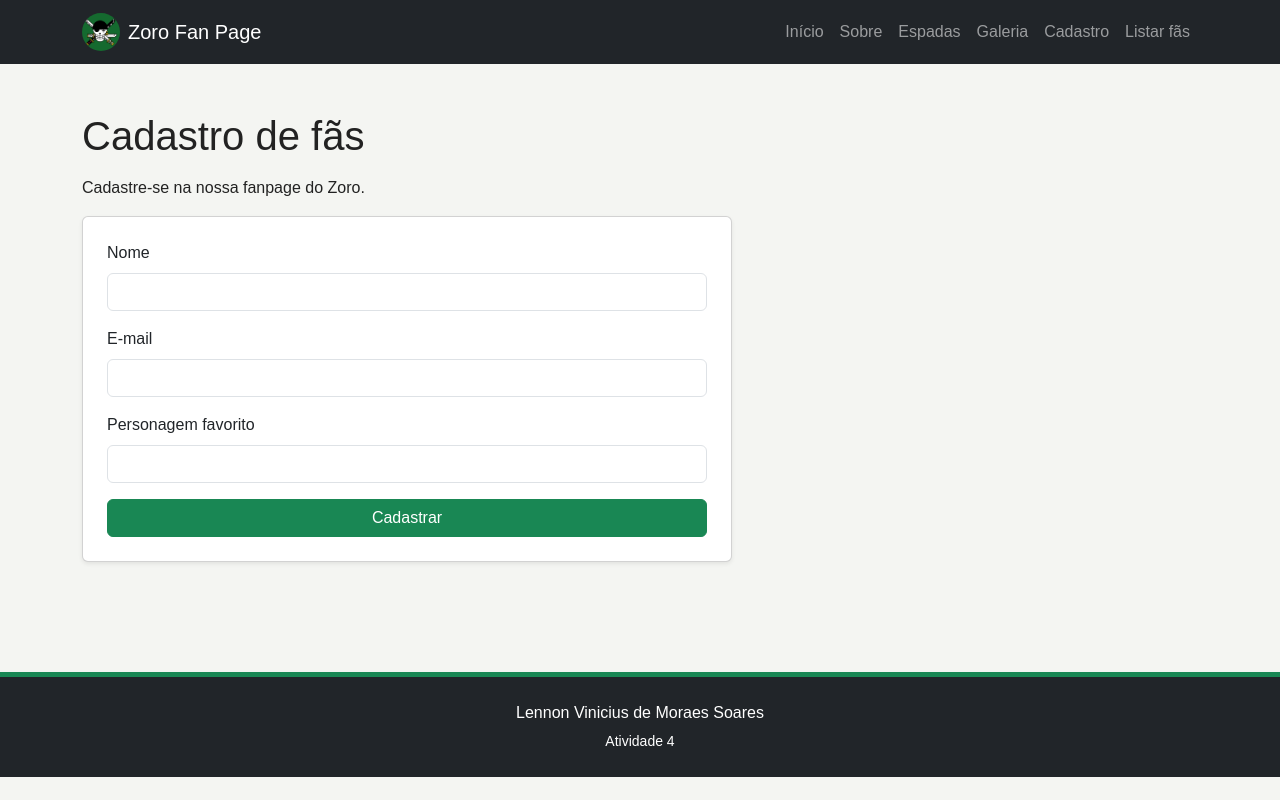
After one commit to LennonVinicius/fanpagezoro, a Flask app: page /cadastro in a window 1280 px wide. The commit adds this page. Run offline with Flask 3, Linux system fonts and the light colour scheme; some libraries are stand-ins or nearby versions.

Commit message:
Adiciona cadastro e listagem com MySQL

```diff
--- a/app.py
+++ b/app.py
@@ -1,22 +1,91 @@
-from flask import Flask, render_template
+import os
 
+import pymysql
+from dotenv import load_dotenv
+from flask import Flask, redirect, render_template, request, url_for
+
+load_dotenv()
 app = Flask(__name__)
+
+
+def conectar_banco():
+    return pymysql.connect(
+        host=os.getenv('DB_HOST'),
+        port=int(os.getenv('DB_PORT', '3306')),
+        user=os.getenv('DB_USER'),
+        password=os.getenv('DB_PASSWORD'),
+        database=os.getenv('DB_NAME'),
+        charset='utf8mb4',
+        cursorclass=pymysql.cursors.DictCursor,
+        connect_timeout=5,
+    )
+
 
 @app.route('/')
 def inicio():
     return render_template('index.html', titulo='Início')
 
+
 @app.route('/sobre')
 def sobre():
     return render_template('sobre.html', titulo='Sobre')
+
 
 @app.route('/espadas')
 def espadas():
     return render_template('espadas.html', titulo='Espadas')
 
+
 @app.route('/galeria')
 def galeria():
     return render_template('galeria.html', titulo='Galeria')
 
+
+@app.route('/cadastro', methods=['GET', 'POST'])
+def cadastro():
+    if request.method == 'POST':
+        nome = request.form.get('nome', '').strip()
+        email = request.form.get('email', '').strip()
+        personagem = request.form.get('personagem_favorito', '').strip()
+
+        if not nome or not email or not personagem:
+            return render_template(
+                'cadastro.html',
+                titulo='Cadastro',
+                erro='Preencha todos os campos.',
+                nome=nome,
+                email=email,
+                personagem=personagem,
+            ), 400
+
+        conexao = conectar_banco()
+        try:
+            with conexao.cursor() as cursor:
+                cursor.execute(
+                    'INSERT INTO fas (nome, email, personagem_favorito) VALUES (%s, %s, %s)',
+                    (nome, email, personagem),
+                )
+            conexao.commit()
+        finally:
+            conexao.close()
+
+        return redirect(url_for('listar', cadastrado=1))
+
+    return render_template('cadastro.html', titulo='Cadastro')
+
+
+@app.route('/listar')
+def listar():
+    conexao = conectar_banco()
+    try:
+        with conexao.cursor() as cursor:
+            cursor.execute('SELECT id, nome, email, personagem_favorito FROM fas ORDER BY id DESC')
+            fas = cursor.fetchall()
+    finally:
+        conexao.close()
+
+    return render_template('listar.html', titulo='Fãs cadastrados', fas=fas)
+
+
 if __name__ == '__main__':
     app.run(host='0.0.0.0', port=5000)
--- a/requirements.txt
+++ b/requirements.txt
@@ -1 +1,3 @@
 Flask==3.1.2
+PyMySQL==1.1.2
+python-dotenv==1.1.1
--- a/templates/base.html
+++ b/templates/base.html
@@ -23,6 +23,8 @@
           <li class="nav-item"><a class="nav-link" href="{{ url_for('sobre') }}">Sobre</a></li>
           <li class="nav-item"><a class="nav-link" href="{{ url_for('espadas') }}">Espadas</a></li>
           <li class="nav-item"><a class="nav-link" href="{{ url_for('galeria') }}">Galeria</a></li>
+          <li class="nav-item"><a class="nav-link" href="{{ url_for('cadastro') }}">Cadastro</a></li>
+          <li class="nav-item"><a class="nav-link" href="{{ url_for('listar') }}">Listar fãs</a></li>
         </ul>
       </div>
     </div>
@@ -34,8 +36,8 @@
 
   <footer class="bg-dark text-white text-center py-4 mt-5">
     <div class="container">
-      <p class="mb-1">Lennon Moraes</p>
-      <small>Atividade 3 - Flask na AWS</small>
+      <p class="mb-1">Lennon Vinicius de Moraes Soares</p>
+      <small>Atividade 4</small>
     </div>
   </footer>
 
--- /dev/null
+++ b/templates/cadastro.html
@@ -0,0 +1,28 @@
+{% extends 'base.html' %}
+
+{% block conteudo %}
+<section class="container py-5 min-page">
+  <h1 class="mb-3">Cadastro de fãs</h1>
+  <p>Cadastre-se na nossa fanpage do Zoro.</p>
+
+  {% if erro %}
+  <div class="alert alert-danger">{{ erro }}</div>
+  {% endif %}
+
+  <form method="POST" action="{{ url_for('cadastro') }}" class="card p-4 shadow-sm" style="max-width: 650px;">
+    <div class="mb-3">
+      <label for="nome" class="form-label">Nome</label>
+      <input id="nome" name="nome" class="form-control" maxlength="100" value="{{ nome or '' }}" required>
+    </div>
+    <div class="mb-3">
+      <label for="email" class="form-label">E-mail</label>
+      <input id="email" name="email" type="email" class="form-control" maxlength="150" value="{{ email or '' }}" required>
+    </div>
+    <div class="mb-3">
+      <label for="personagem_favorito" class="form-label">Personagem favorito</label>
+      <input id="personagem_favorito" name="personagem_favorito" class="form-control" maxlength="100" value="{{ personagem or '' }}" required>
+    </div>
+    <button type="submit" class="btn btn-success">Cadastrar</button>
+  </form>
+</section>
+{% endblock %}
--- a/templates/index.html
+++ b/templates/index.html
@@ -20,7 +20,7 @@
 
 <section class="container py-5">
   <h2 class="section-title">Fanpage</h2>
-  <div class="alert alert-success">Projeto da Atividade 3 feito com Flask, HTML, CSS e Bootstrap.</div>
+  <div class="alert alert-success">Projeto da Atividade 4 com Flask e MySQL.</div>
   <div class="row g-4 mt-1">
     <div class="col-md-4">
       <div class="card h-100">
@@ -50,5 +50,9 @@
       </div>
     </div>
   </div>
+  <div class="container mt-4">
+    <a href="{{ url_for('cadastro') }}" class="btn btn-success">Cadastrar fã</a>
+    <a href="{{ url_for('listar') }}" class="btn btn-outline-success ms-2">Ver cadastrados</a>
+  </div>
 </section>
 {% endblock %}
```
Also changed, not shown: sql/atividade4.sql (added, +10 -0 lines), templates/listar.html (added, +40 -0 lines), 2 other files.
